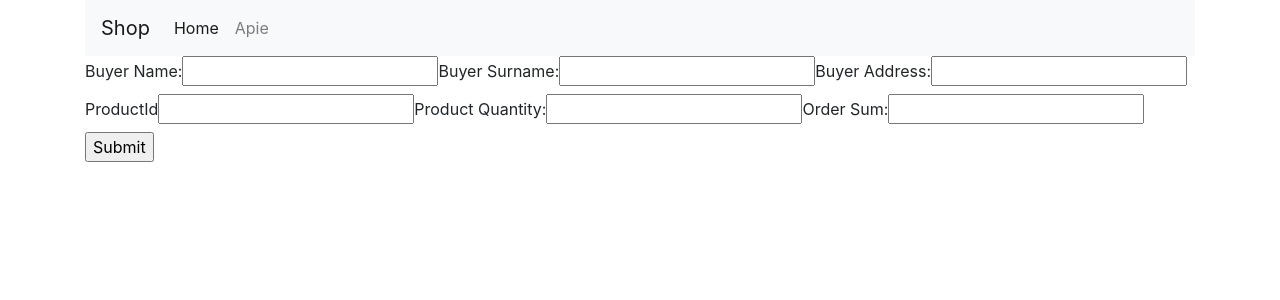
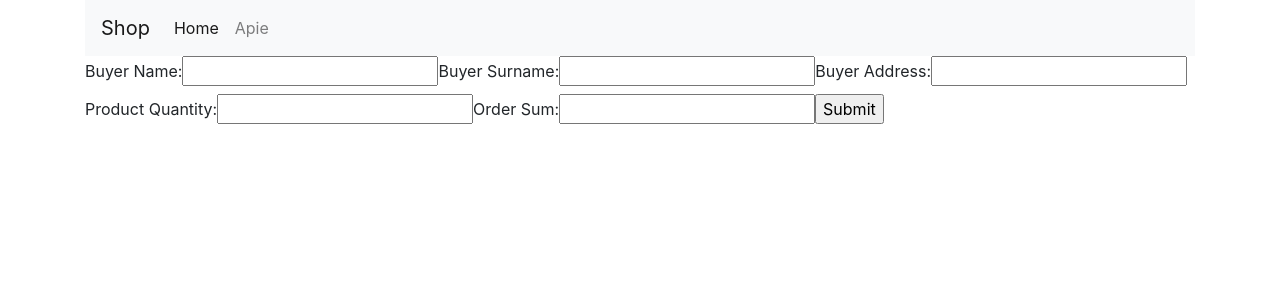
Before and after one commit to jkunciene/laravel_react_v2, a React (Create React App) app in the folder baigiamasis_projektas_frontend/: page /orders in a window 1280 px wide. Shown: the top 300 px of the page. Built offline with nearby package versions, Linux system fonts and the light colour scheme.

Commit message:
orders pagal product ID paejo

```diff
--- a/baigiamasis_projektas_frontend/src/components/orders/Orders.jsx
+++ b/baigiamasis_projektas_frontend/src/components/orders/Orders.jsx
@@ -3,15 +3,17 @@ import Product from "../product/Product"
 import {Link} from "react-router-dom"
 
 class Orders extends Component {
+
     constructor(props) {
         super(props);
-        this.state = {buyerName: '', buyerSurname:'', buyerAddress:'', productId:'',
+        const atsinestas = localStorage.getItem('id');
+        this.state = {buyerName: '', buyerSurname:'', buyerAddress:'',productId: atsinestas,
             productQty:'', OrderSum:''};
 
         this.handleBuyerName = this.handleBuyerName.bind(this);
         this.handleBuyerSurname = this.handleBuyerSurname.bind(this);
         this.handleBuyerAddress = this.handleBuyerAddress.bind(this);
-        this.handleProductId = this.handleProductId.bind(this);
+
         this.handleProductQty = this.handleProductQty.bind(this);
         this.handleOrderSum = this.handleOrderSum.bind(this);
         this.handleSubmit = this.handleSubmit.bind(this);
@@ -29,9 +31,6 @@ class Orders extends Component {
         this.setState({buyerAddress: event.target.value});
     }
 
-    handleProductId(event) {
-        this.setState({productId: event.target.value});
-    }
 
     handleProductQty(event) {
         this.setState({productQty: event.target.value});
@@ -51,7 +50,7 @@ class Orders extends Component {
     }
 
     render() {
-        var atsinestas = localStorage.getItem('id');
+
         return (
             <form onSubmit={this.handleSubmit}>
                 <label>
@@ -66,10 +65,7 @@ class Orders extends Component {
                     Buyer Address:
                     <input type="text" value={this.state.buyerAddress} onChange={this.handleBuyerAddress} />
                 </label>
-                <label>
-                    ProductId
-                    <input type="text" value={this.state.productId}  onChange={this.handleProductId} />
-                </label>
+
                 <label>
                     Product Quantity:
                     <input type="text" value={this.state.productQty} onChange={this.handleProductQty} />
```
